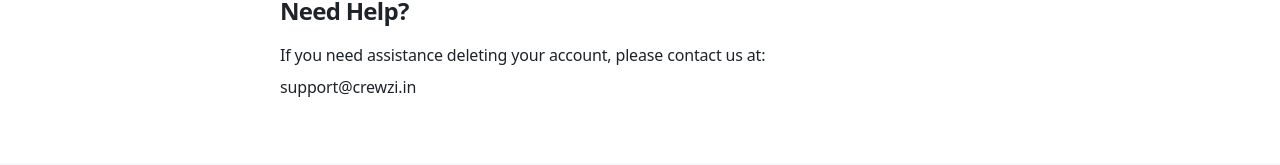
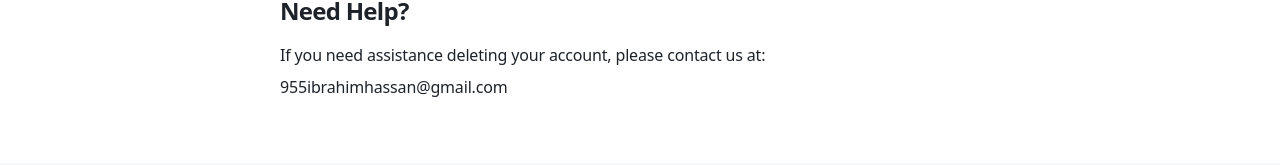
Before and after one commit to ibrahimh-max/SHIRE, a Next.js app: page /delete-account in a window 1280 px wide. Shown: the part 645-810 px from the top of the page. Built offline with nearby package versions, Linux system fonts and the light colour scheme; a web font is replaced by a local one.

Commit message:
account delete button email

```diff
--- a/src/app/(marketing)/delete-account/page.tsx
+++ b/src/app/(marketing)/delete-account/page.tsx
@@ -47,7 +47,7 @@ export default function DeleteAccountPage() {
         </p>
 
         <p className="mt-2 font-medium">
-          support@crewzi.in
+          955ibrahimhassan@gmail.com
         </p>
       </div>
     </main>
```
